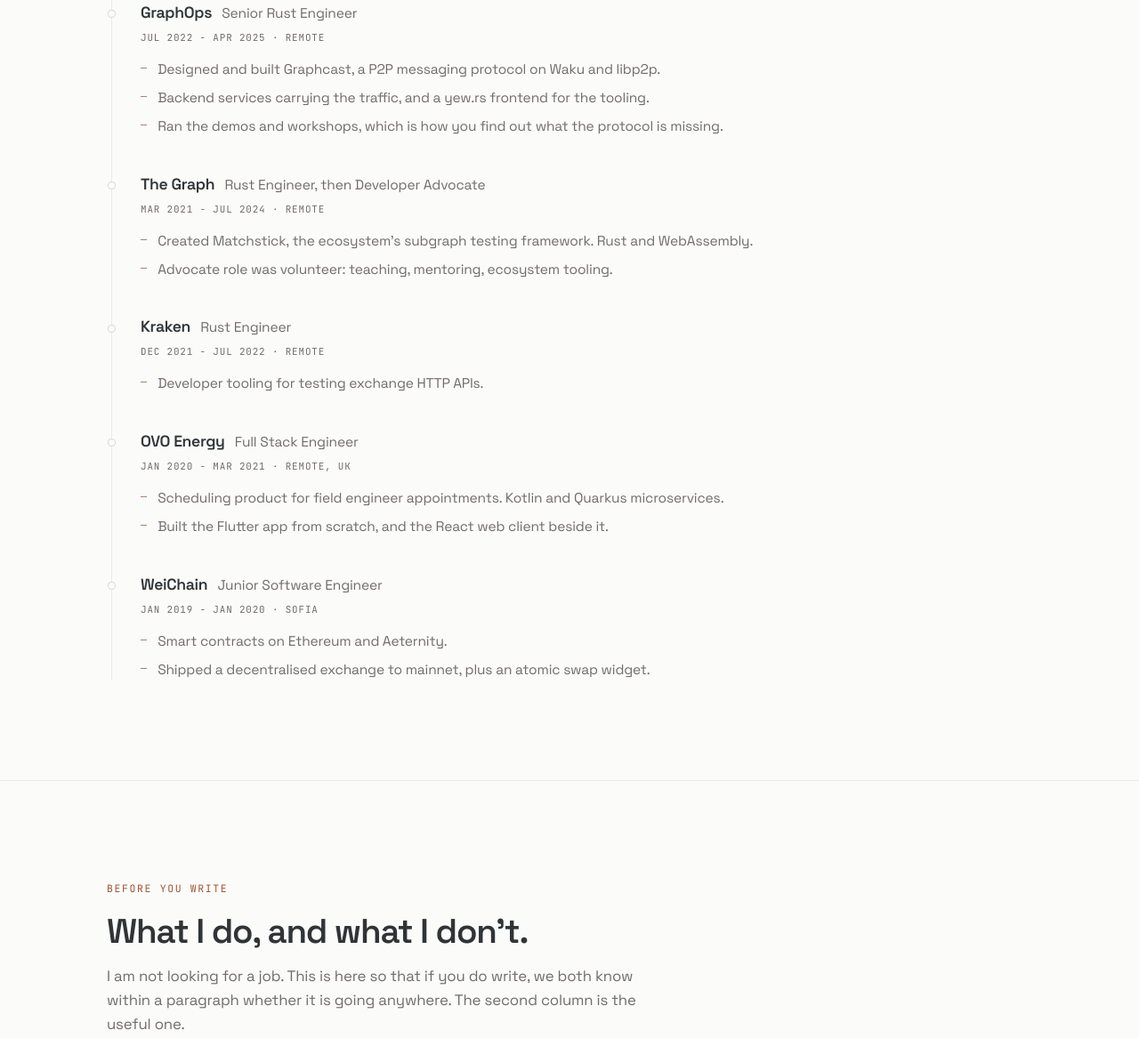
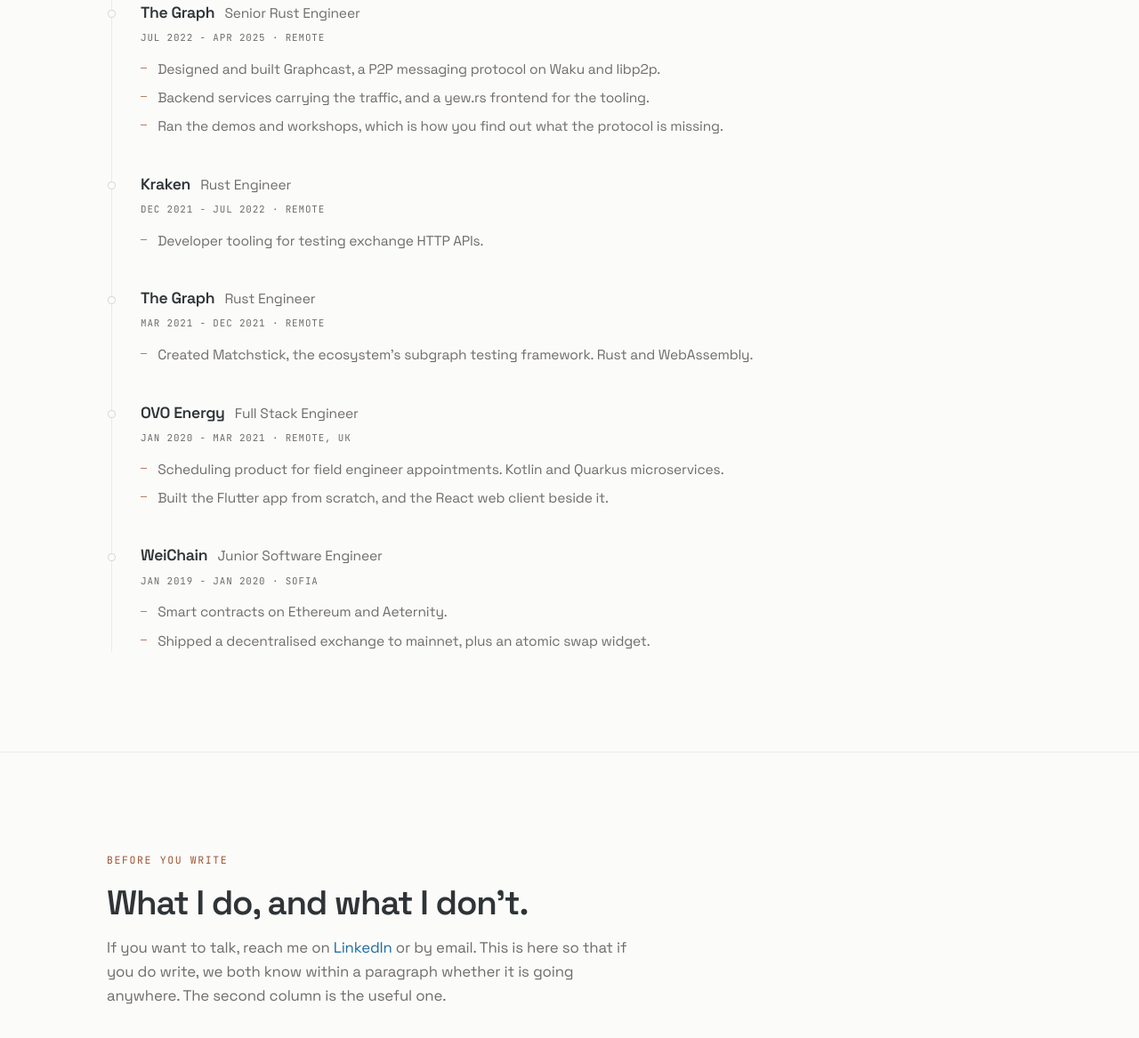
Before and after one commit to cargopete/cargopete, an Astro site: page /resume in a window 1280 px wide. Shown: the part 1176-2343 px from the top of the page at 89% size. Built offline with nearby package versions, Linux system fonts and the light colour scheme; Astro itself is replaced by a stand-in of ours.

Commit message:
Resume: fold GraphOps into The Graph, point to LinkedIn and email

```diff
--- a/src/pages/resume.astro
+++ b/src/pages/resume.astro
@@ -17,7 +17,7 @@
     ],
   },
   {
-    company: 'GraphOps',
+    company: 'The Graph',
     role: 'Senior Rust Engineer',
     when: 'Jul 2022 - Apr 2025 · Remote',
     points: [
@@ -27,20 +27,19 @@
     ],
   },
   {
-    company: 'The Graph',
-    role: 'Rust Engineer, then Developer Advocate',
-    when: 'Mar 2021 - Jul 2024 · Remote',
-    points: [
-      'Created Matchstick, the ecosystem’s subgraph testing framework. Rust and WebAssembly.',
-      'Advocate role was volunteer: teaching, mentoring, ecosystem tooling.',
-    ],
-  },
-  {
     company: 'Kraken',
     role: 'Rust Engineer',
     when: 'Dec 2021 - Jul 2022 · Remote',
     points: [
       'Developer tooling for testing exchange HTTP APIs.',
+    ],
+  },
+  {
+    company: 'The Graph',
+    role: 'Rust Engineer',
+    when: 'Mar 2021 - Dec 2021 · Remote',
+    points: [
+      'Created Matchstick, the ecosystem’s subgraph testing framework. Rust and WebAssembly.',
     ],
   },
   {
@@ -66,7 +65,7 @@
 
 <Layout
   title="Resume - Petko (Pete) Pavlovski"
-  description="Seven years and eight months shipping in production, Rust for the last five. Fathom, GraphOps, The Graph, Kraken, OVO Energy. What I take on, and what I don't."
+  description="Seven years and eight months shipping in production, Rust for the last five. Fathom, The Graph, Kraken, OVO Energy. What I take on, and what I don't."
 >
 
   <section id="top">
@@ -129,9 +128,10 @@
         <p class="kicker">Before you write</p>
         <h2 class="display-sm">What I do, and what I don't.</h2>
         <p class="section-lede">
-          I am not looking for a job. This is here so that if you do write, we
-          both know within a paragraph whether it is going anywhere. The second
-          column is the useful one.
+          If you want to talk, reach me on
+          <a href="https://www.linkedin.com/in/pete-pavlovski-07486a156/" rel="external noopener">LinkedIn</a> or by email. This
+          is here so that if you do write, we both know within a paragraph
+          whether it is going anywhere. The second column is the useful one.
         </p>
       </div>
 
@@ -153,7 +153,7 @@
             <li>Frontend as the main job. I ship React and Flutter when a project needs it, but it is not what you want me for</li>
             <li>Smart contract auditing. I have written contracts, not audited them for a living</li>
             <li>ML research. I build the pipelines, not the models</li>
-            <li>Relocation, and full US-hours on-call</li>
+            <li>Relocation. Overlapping some US hours is fine</li>
             <li>Work where the architecture is settled and not open to a question</li>
           </ul>
         </div>
@@ -187,6 +187,7 @@
         <div class="links">
           <a href="https://github.com/cargopete">github.com/cargopete</a>
           <a href="https://github.com/nightswatchhq" rel="external noopener">The Night's Watch</a>
+          <a href="https://www.linkedin.com/in/pete-pavlovski-07486a156/" rel="external noopener">LinkedIn</a>
           <a href="mailto:pavlovskipetko@gmail.com">pavlovskipetko@gmail.com</a>
         </div>
       </div>
```
